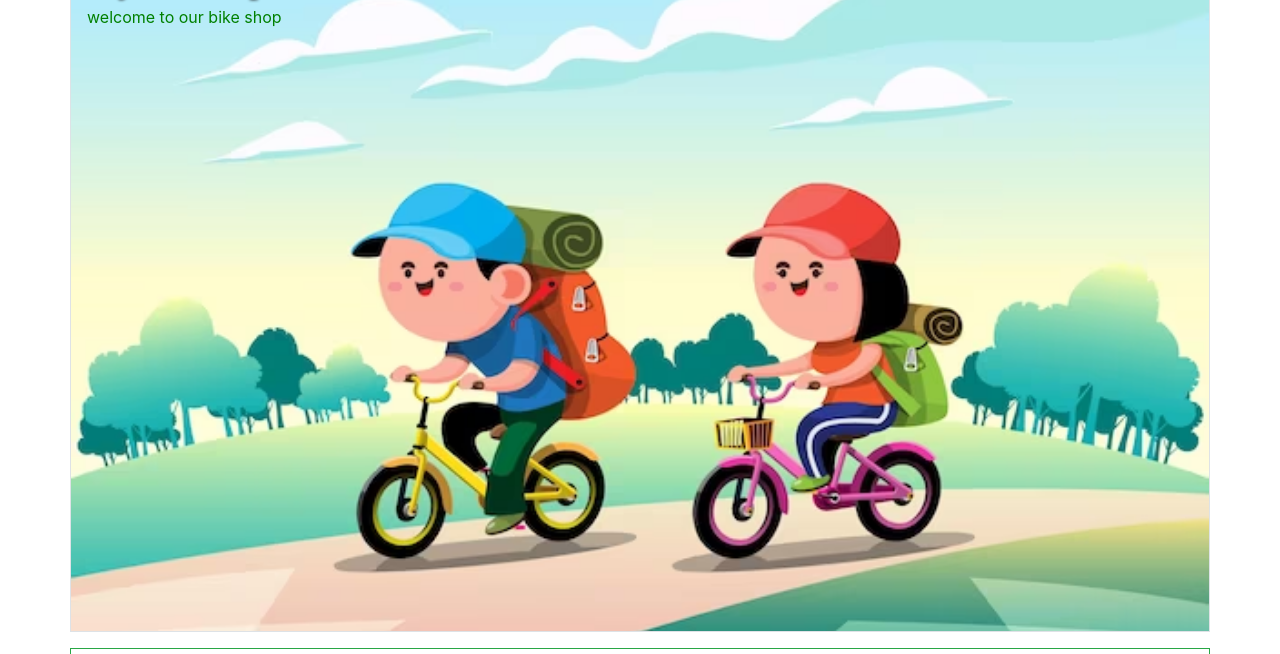
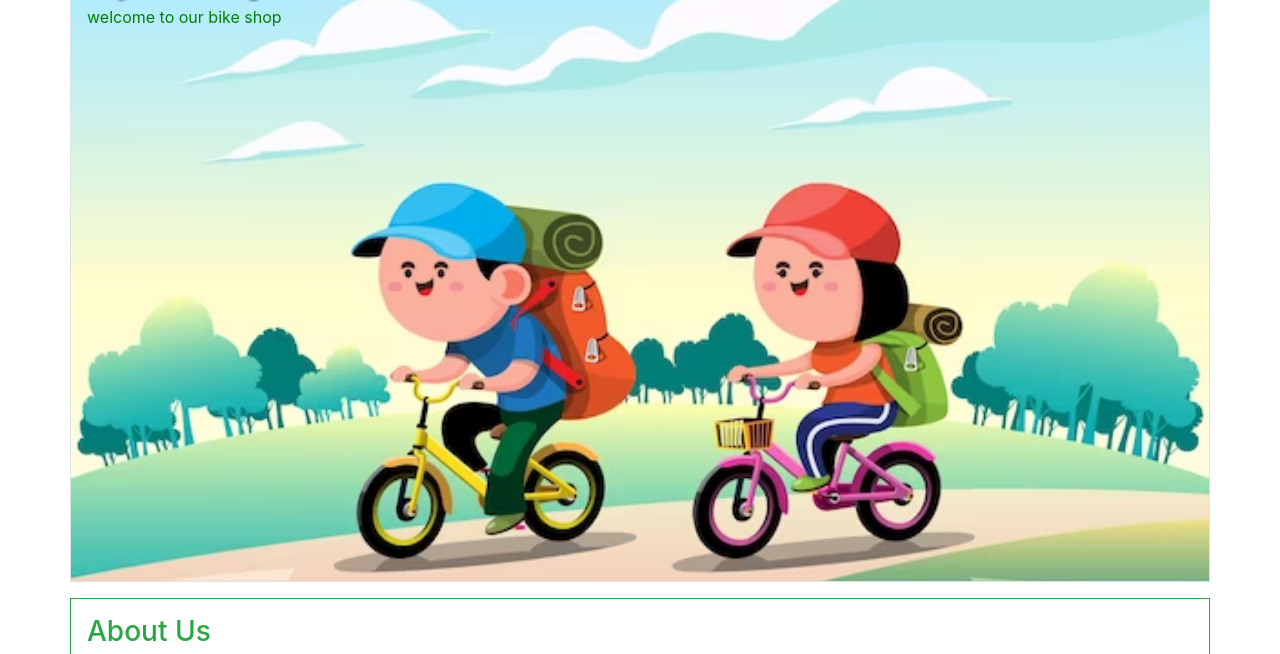
Before and after one commit to SEG3125-A/groupe4_labo4, a plain HTML site: page LABO_4/index.html in a window 1280 px wide. Shown: the part 84-738 px from the top of the page. Drawn offline with nearby package versions, Linux system fonts and the light colour scheme.

Commit message:
better welcome page

```diff
--- a/LABO_4/index.html
+++ b/LABO_4/index.html
@@ -32,14 +32,13 @@
     <!-- Bootstrap has its own font for H1, H2, p, etc.  -->
     <!-- Look in BS4 Typography https://www.w3schools.com/bootstrap4/bootstrap_typography.asp -->
     <!-- Use your own CSS file to change those fonts if they do not correspond to your company's look -->
-    <div class="container-md p-3 my-3 border text-white bg-image " style="min-height: 700px;">
+    <div class="container-md p-3 my-3 border text-white bg-image " style="min-height: 650px;">
         <h1 style="color: orange;">CycloShop</h1>
         <p style="color: green;">welcome to our bike shop</p>
     </div>
 
 
-
-    <!-- When you have messages to tell, remember that center align is not always the best choice -->
+<!--About us section-->
     <div class="container-md p-3 my-3 border border-success text-success">
         <h3>About Us</h3>
         <p>CycloShop is a candian compagny since 1983 that is reputated for it's expertise in bike reparation</p>
```
